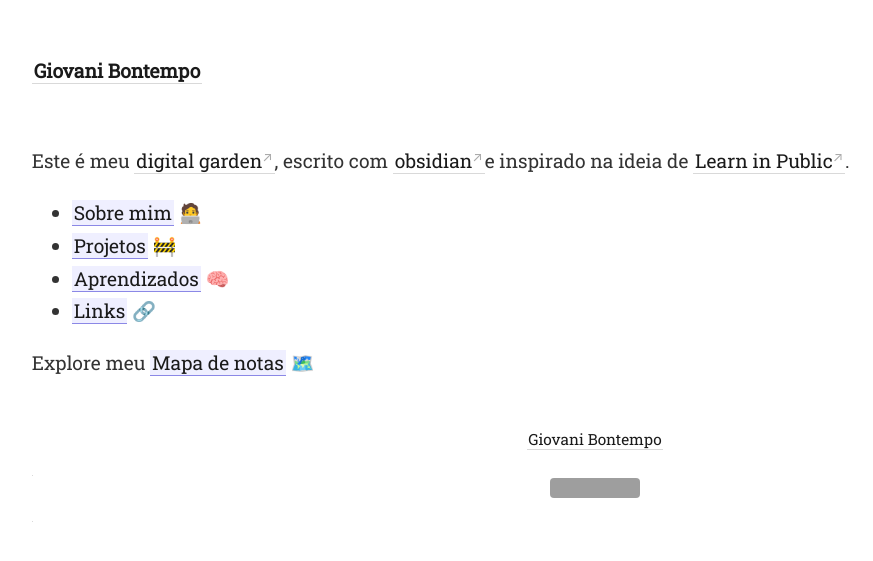
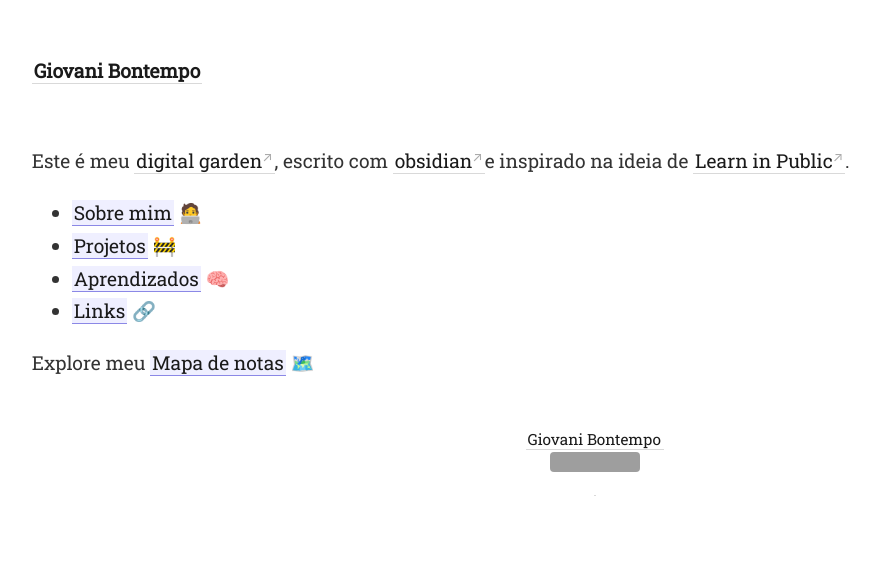
Before and after one commit to gio-bon/MyDigitalGarden, a Jekyll site: the page built from _pages/index.md, in a window 1280 px wide. Shown: the top 561 px of the page, without its empty margins (45-918 px from the left). Built offline with Jekyll 4.4.1, drawn with Linux system fonts in a browser that asks for light colours; grey boxes are pictures that could not be loaded.

Commit message:
dec none 4

```diff
--- a/_includes/footer.html
+++ b/_includes/footer.html
@@ -1,4 +1,3 @@
 <div align="center">
-  <a class="internal-link" href="/about">Giovani Bontempo</a>
+  <a class="internal-link" href="/about">Giovani Bontempo</a> <a href="http://creativecommons.org/licenses/by-nc-sa/4.0/" class="link-no-dec"><img src="https://i.creativecommons.org/l/by-nc-sa/4.0/80x15.png"></a>
 </div>
-<a href="http://creativecommons.org/licenses/by-nc-sa/4.0/" class="link-no-dec"><img src="https://i.creativecommons.org/l/by-nc-sa/4.0/80x15.png"></a>
--- a/_sass/_style.scss
+++ b/_sass/_style.scss
@@ -104,6 +104,7 @@ a {
 .link-no-dec{
   text-decoration: none;
   &:after {
+    position: relative;
     content: none !important;
   }
 }
```
